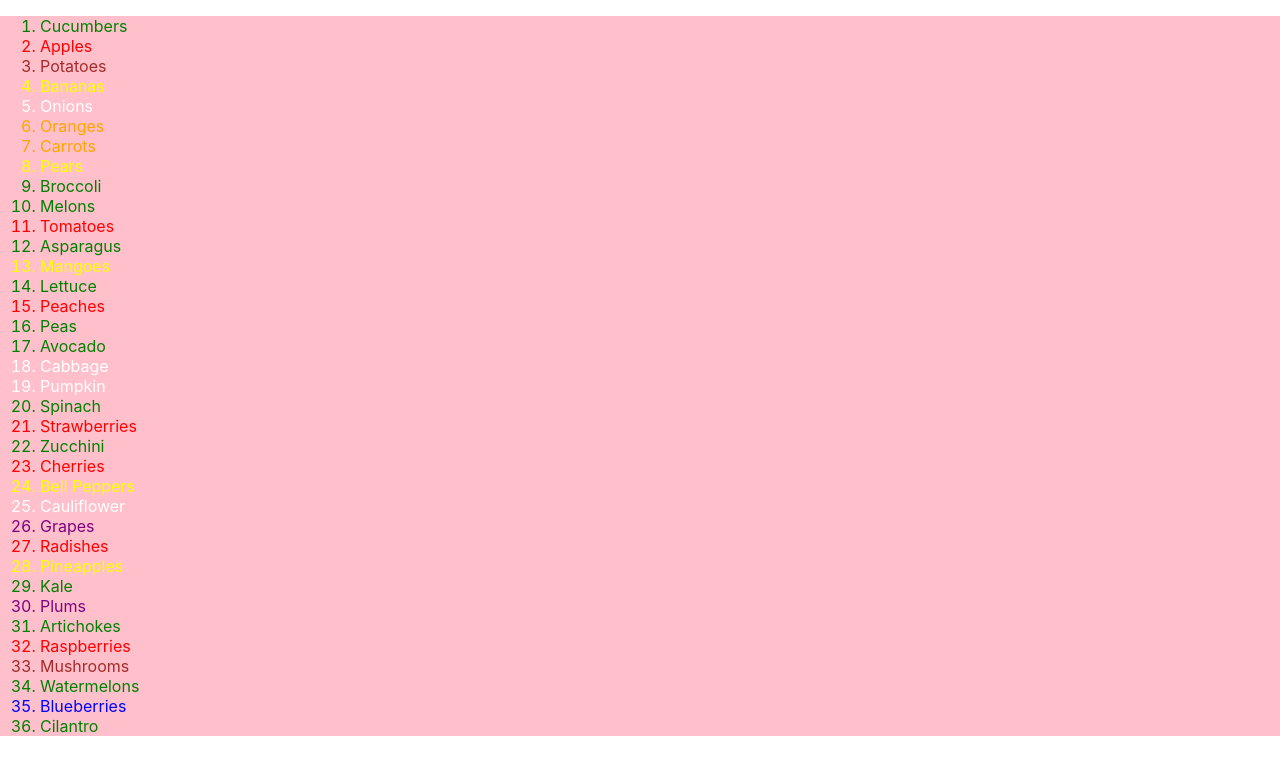
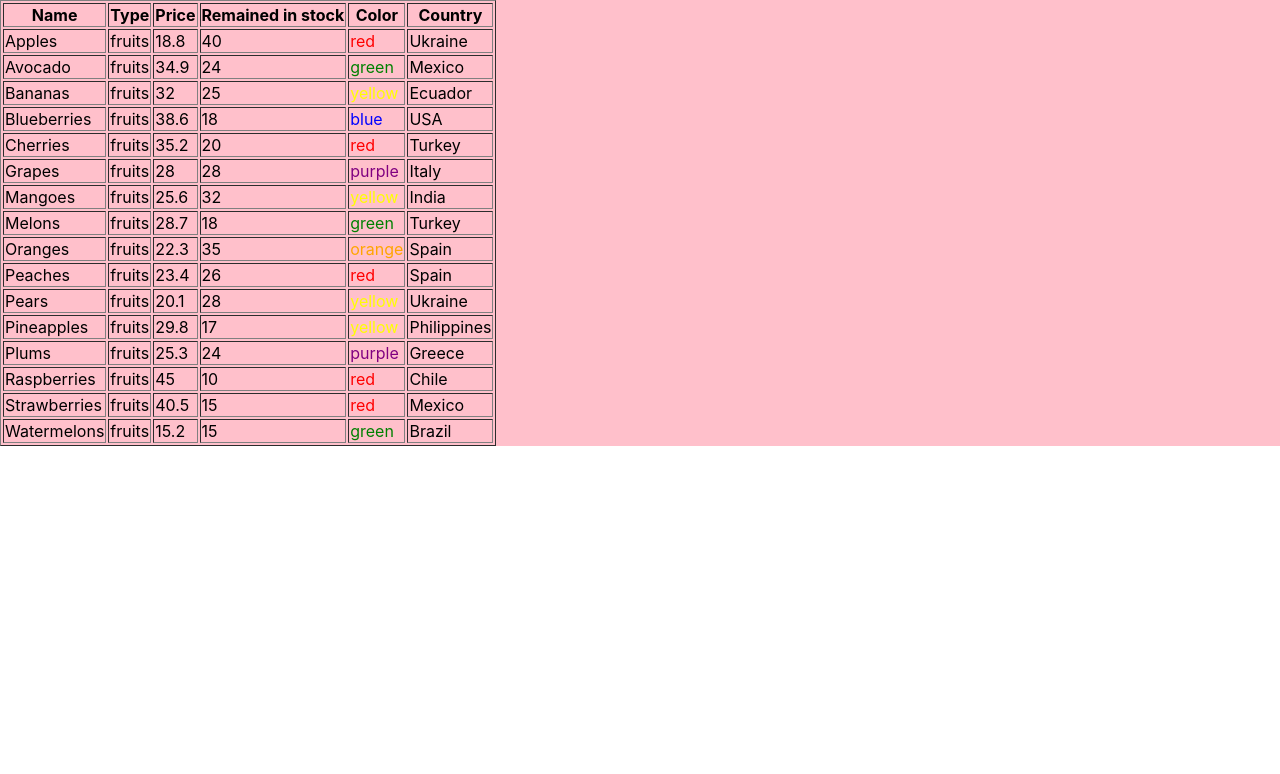
Before and after one commit to diana-tuz/react_test, a React (Create React App) app: page / in a window 1280 px wide. Shown: the top 774 px of the page. Built offline with nearby package versions, Linux system fonts and the light colour scheme.

Commit message:
create goodsTable

```diff
--- a/src/App.jsx
+++ b/src/App.jsx
@@ -1,10 +1,16 @@
 import "./App.css";
-import { List } from "./components/List";
+import { GoodsTable } from "./components/GoodsTable";
 import { goods } from "./goods";
+
+
 function App() {
+  const filteredGoods = goods.filter((good) => good.type === 'fruits')
+  // const sortedGoods = filteredGoods.sort((good1, good2) => good1.price - good2.price)
+  const sortedGoods = filteredGoods.sort((good1, good2) => good1.name.localeCompare(good2.name))
+
   return (
     <div className="App">
-      <List goods={goods} />
+      <GoodsTable goods={sortedGoods}/>
     </div>
   );
 }
--- a/src/components/GoodsTable.jsx
+++ b/src/components/GoodsTable.jsx
@@ -1,3 +1,16 @@
+import React from "react";
+import { TableHead } from "./TableHead";
+import { TableRow } from "./TableRow";
+
+export const GoodsTable = ({goods}) => (
+
 <table border="1">
-  <tbody>{/* Додайте більше рядків, якщо потрібно */}</tbody>
-</table>;
+  <TableHead />
+  <tbody>
+    {goods.map(({name, type, price, remained, color, country}) => (
+    <TableRow name={name} type={type} price={price} remained={remained} color={color} country={country} />
+  ))}
+  </tbody>
+</table>
+
+)
--- a/src/components/TableHead.jsx
+++ b/src/components/TableHead.jsx
@@ -1,7 +1,14 @@
-<thead>
-  <tr>
-    <th>Заголовок колонки 1</th>
-    <th>Заголовок колонки 2</th>
-    <th>Заголовок колонки 3</th>
-  </tr>
-</thead>;
+import React from "react";
+
+export const TableHead = () => (
+  <thead>
+    <tr>
+      <th>Name</th>
+      <th>Type</th>
+      <th>Price</th>
+      <th>Remained in stock</th>
+      <th>Color</th>
+      <th>Country</th>
+    </tr>
+  </thead>
+);
--- a/src/components/TableRow.jsx
+++ b/src/components/TableRow.jsx
@@ -1,5 +1,12 @@
-<tr>
-  <td>Рядок 1, Колонка 1</td>
-  <td>Рядок 1, Колонка 2</td>
-  <td>Рядок 1, Колонка 3</td>
-</tr>;
+import React from "react";
+
+export const TableRow = ({ name, type, price, remained, color, country }) => (
+  <tr>
+    <td>{name}</td>
+    <td>{type}</td>
+    <td>{price}</td>
+    <td>{remained}</td>
+    <td style={{ color }}>{color}</td>
+    <td>{country}</td>
+  </tr>
+);
--- a/src/goods.js
+++ b/src/goods.js
@@ -2,292 +2,292 @@ export const goods = [
   {
     name: "Cucumbers",
     type: "vegetables",
-    price_per_kg: 15.0,
-    kg_in_stock: 30,
+    price: 15.0,
+    remained: 30,
     color: "green",
-    origin_country: "Poland",
+    country: "Poland",
   },
   {
     name: "Apples",
     type: "fruits",
-    price_per_kg: 18.8,
-    kg_in_stock: 40,
+    price: 18.8,
+    remained: 40,
     color: "red",
-    origin_country: "Ukraine",
+    country: "Ukraine",
   },
   {
     name: "Potatoes",
     type: "vegetables",
-    price_per_kg: 8.5,
-    kg_in_stock: 60,
+    price: 8.5,
+    remained: 60,
     color: "brown",
-    origin_country: "Ukraine",
+    country: "Ukraine",
   },
   {
     name: "Bananas",
     type: "fruits",
-    price_per_kg: 32.0,
-    kg_in_stock: 25,
+    price: 32.0,
+    remained: 25,
     color: "yellow",
-    origin_country: "Ecuador",
+    country: "Ecuador",
   },
   {
     name: "Onions",
     type: "vegetables",
-    price_per_kg: 5.0,
-    kg_in_stock: 45,
+    price: 5.0,
+    remained: 45,
     color: "white",
-    origin_country: "Ukraine",
+    country: "Ukraine",
   },
   {
     name: "Oranges",
     type: "fruits",
-    price_per_kg: 22.3,
-    kg_in_stock: 35,
+    price: 22.3,
+    remained: 35,
     color: "orange",
-    origin_country: "Spain",
+    country: "Spain",
   },
   {
     name: "Carrots",
     type: "vegetables",
-    price_per_kg: 9.2,
-    kg_in_stock: 55,
+    price: 9.2,
+    remained: 55,
     color: "orange",
-    origin_country: "Ukraine",
+    country: "Ukraine",
   },
   {
     name: "Pears",
     type: "fruits",
-    price_per_kg: 20.1,
-    kg_in_stock: 28,
+    price: 20.1,
+    remained: 28,
     color: "yellow",
-    origin_country: "Ukraine",
+    country: "Ukraine",
   },
   {
     name: "Broccoli",
     type: "vegetables",
-    price_per_kg: 12.5,
-    kg_in_stock: 20,
+    price: 12.5,
+    remained: 20,
     color: "green",
-    origin_country: "Poland",
+    country: "Poland",
   },
   {
     name: "Melons",
     type: "fruits",
-    price_per_kg: 28.7,
-    kg_in_stock: 18,
+    price: 28.7,
+    remained: 18,
     color: "green",
-    origin_country: "Turkey",
+    country: "Turkey",
   },
   {
     name: "Tomatoes",
     type: "vegetables",
-    price_per_kg: 14.3,
-    kg_in_stock: 42,
+    price: 14.3,
+    remained: 42,
     color: "red",
-    origin_country: "Ukraine",
+    country: "Ukraine",
   },
 
   {
     name: "Asparagus",
     type: "vegetables",
-    price_per_kg: 18.0,
-    kg_in_stock: 15,
+    price: 18.0,
+    remained: 15,
     color: "green",
-    origin_country: "Mexico",
+    country: "Mexico",
   },
   {
     name: "Mangoes",
     type: "fruits",
-    price_per_kg: 25.6,
-    kg_in_stock: 32,
+    price: 25.6,
+    remained: 32,
     color: "yellow",
-    origin_country: "India",
+    country: "India",
   },
   {
     name: "Lettuce",
     type: "greens",
-    price_per_kg: 6.8,
-    kg_in_stock: 38,
+    price: 6.8,
+    remained: 38,
     color: "green",
-    origin_country: "Ukraine",
+    country: "Ukraine",
   },
   {
     name: "Peaches",
     type: "fruits",
-    price_per_kg: 23.4,
-    kg_in_stock: 26,
+    price: 23.4,
+    remained: 26,
     color: "red",
-    origin_country: "Spain",
+    country: "Spain",
   },
   {
     name: "Peas",
     type: "vegetables",
-    price_per_kg: 11.2,
-    kg_in_stock: 48,
+    price: 11.2,
+    remained: 48,
     color: "green",
-    origin_country: "Ukraine",
+    country: "Ukraine",
   },
   {
     name: "Avocado",
     type: "fruits",
-    price_per_kg: 34.9,
-    kg_in_stock: 24,
+    price: 34.9,
+    remained: 24,
     color: "green",
-    origin_country: "Mexico",
+    country: "Mexico",
   },
   {
     name: "Cabbage",
     type: "vegetables",
-    price_per_kg: 7.5,
-    kg_in_stock: 36,
+    price: 7.5,
+    remained: 36,
     color: "white",
-    origin_country: "Ukraine",
+    country: "Ukraine",
   },
   {
     name: "Pumpkin",
     type: "vegetables",
-    price_per_kg: 7.3,
-    kg_in_stock: 86,
+    price: 7.3,
+    remained: 86,
     color: "white",
-    origin_country: "Ukraine",
+    country: "Ukraine",
   },
   {
     name: "Spinach",
     type: "greens",
-    price_per_kg: 9.7,
-    kg_in_stock: 18,
+    price: 9.7,
+    remained: 18,
     color: "green",
-    origin_country: "USA",
+    country: "USA",
   },
   {
     name: "Strawberries",
     type: "fruits",
-    price_per_kg: 40.5,
-    kg_in_stock: 15,
+    price: 40.5,
+    remained: 15,
     color: "red",
-    origin_country: "Mexico",
+    country: "Mexico",
   },
   {
     name: "Zucchini",
     type: "vegetables",
-    price_per_kg: 14.8,
-    kg_in_stock: 25,
+    price: 14.8,
+    remained: 25,
     color: "green",
-    origin_country: "Italy",
+    country: "Italy",
   },
   {
     name: "Cherries",
     type: "fruits",
-    price_per_kg: 35.2,
-    kg_in_stock: 20,
+    price: 35.2,
+    remained: 20,
     color: "red",
-    origin_country: "Turkey",
+    country: "Turkey",
   },
   {
     name: "Bell Peppers",
     type: "vegetables",
-    price_per_kg: 20.0,
-    kg_in_stock: 30,
+    price: 20.0,
+    remained: 30,
     color: "yellow",
-    origin_country: "Spain",
+    country: "Spain",
   },
   {
     name: "Cauliflower",
     type: "vegetables",
-    price_per_kg: 13.2,
-    kg_in_stock: 22,
+    price: 13.2,
+    remained: 22,
     color: "white",
-    origin_country: "France",
+    country: "France",
   },
   {
     name: "Grapes",
     type: "fruits",
-    price_per_kg: 28.0,
-    kg_in_stock: 28,
+    price: 28.0,
+    remained: 28,
     color: "purple",
-    origin_country: "Italy",
+    country: "Italy",
   },
   {
     name: "Radishes",
     type: "vegetables",
-    price_per_kg: 6.5,
-    kg_in_stock: 35,
+    price: 6.5,
+    remained: 35,
     color: "red",
-    origin_country: "Germany",
+    country: "Germany",
   },
   {
     name: "Pineapples",
     type: "fruits",
-    price_per_kg: 29.8,
-    kg_in_stock: 17,
+    price: 29.8,
+    remained: 17,
     color: "yellow",
-    origin_country: "Philippines",
+    country: "Philippines",
   },
   {
     name: "Kale",
     type: "greens",
-    price_per_kg: 10.9,
-    kg_in_stock: 40,
+    price: 10.9,
+    remained: 40,
     color: "green",
-    origin_country: "Canada",
+    country: "Canada",
   },
   {
     name: "Plums",
     type: "fruits",
-    price_per_kg: 25.3,
-    kg_in_stock: 24,
+    price: 25.3,
+    remained: 24,
     color: "purple",
-    origin_country: "Greece",
+    country: "Greece",
   },
   {
     name: "Artichokes",
     type: "vegetables",
-    price_per_kg: 15.7,
-    kg_in_stock: 12,
+    price: 15.7,
+    remained: 12,
     color: "green",
-    origin_country: "Spain",
+    country: "Spain",
   },
   {
     name: "Raspberries",
     type: "fruits",
-    price_per_kg: 45.0,
-    kg_in_stock: 10,
+    price: 45.0,
+    remained: 10,
     color: "red",
-    origin_country: "Chile",
+    country: "Chile",
   },
 
   {
     name: "Mushrooms",
     type: "vegetables",
-    price_per_kg: 18.5,
-    kg_in_stock: 28,
+    price: 18.5,
+    remained: 28,
     color: "brown",
-    origin_country: "USA",
+    country: "USA",
   },
   {
     name: "Watermelons",
     type: "fruits",
-    price_per_kg: 15.2,
-    kg_in_stock: 15,
+    price: 15.2,
+    remained: 15,
     color: "green",
-    origin_country: "Brazil",
+    country: "Brazil",
   },
 
   {
     name: "Blueberries",
     type: "fruits",
-    price_per_kg: 38.6,
-    kg_in_stock: 18,
+    price: 38.6,
+    remained: 18,
     color: "blue",
-    origin_country: "USA",
+    country: "USA",
   },
   {
     name: "Cilantro",
     type: "greens",
-    price_per_kg: 5.5,
-    kg_in_stock: 25,
+    price: 5.5,
+    remained: 25,
     color: "green",
-    origin_country: "Mexico",
+    country: "Mexico",
   },
 ];
```
